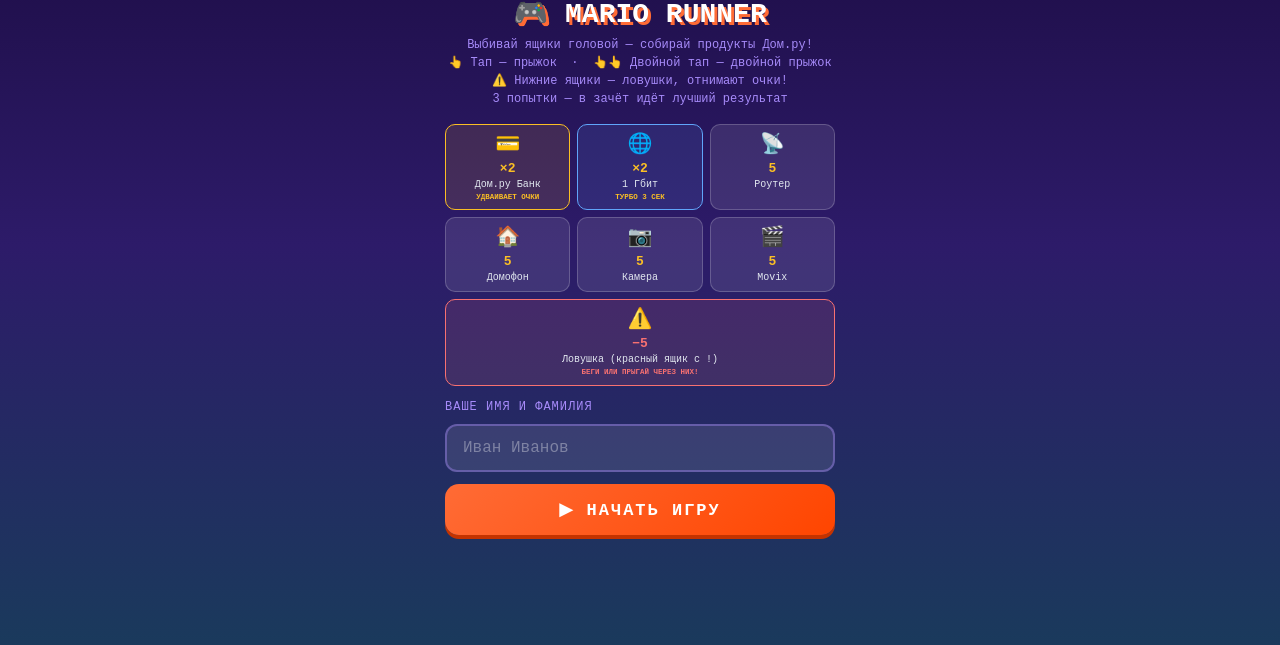
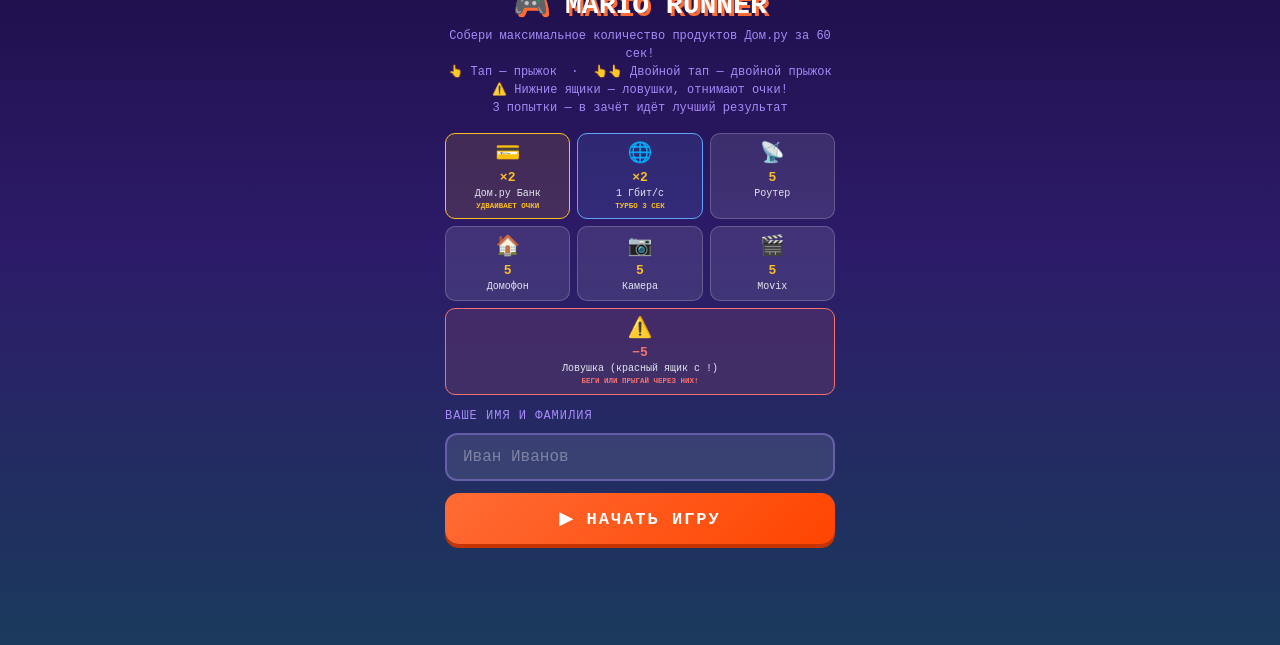
Before and after one commit to antonryabukhin1-web/mario, a plain HTML site: page index.html in a window 1280 px wide. Shown: the part 155-800 px from the top of the page. Drawn offline with Linux system fonts and the light colour scheme.

Commit message:
index.html

```diff
--- a/index.html
+++ b/index.html
@@ -178,7 +178,7 @@
   <div class="logo-domru">ДОМ.РУ</div>
   <div class="game-title">🎮 MARIO RUNNER</div>
   <div class="game-subtitle">
-    Выбивай ящики головой — собирай продукты Дом.ру!<br>
+    Собери максимальное количество продуктов Дом.ру за 60 сек!<br>
     👆 Тап — прыжок &nbsp;·&nbsp; 👆👆 Двойной тап — двойной прыжок<br>
     ⚠️ Нижние ящики — ловушки, отнимают очки!<br>
     3 попытки — в зачёт идёт лучший результат
@@ -194,7 +194,7 @@
     <div class="prize-item sp-blue">
       <span class="prize-icon">🌐</span>
       <div class="prize-pts">×2</div>
-      <div>1 Гбит</div>
+      <div>1 Гбит/с</div>
       <span class="prize-tag">ТУРБО 3 СЕК</span>
     </div>
     <div class="prize-item">
@@ -300,7 +300,7 @@
 // All bonus items shared randomly between normal AND high boxes
 const ALL_ITEMS = [
   { id:'bank',     icon:'💳', name:'Дом.ру Банк',    pts:0,  color:'#fbbf24', special:'double' },
-  { id:'internet', icon:'🌐', name:'Интернет 1 Гбит', pts:0,  color:'#60a5fa', special:'speed'  },
+  { id:'internet', icon:'🌐', name:'Интернет 1 Гбит/с', pts:0,  color:'#60a5fa', special:'speed'  },
   { id:'router',   icon:'📡', name:'Роутер',           pts:5,  color:'#8b5cf6', special:false    },
   { id:'domofon',  icon:'🏠', name:'Домофон',          pts:5,  color:'#34d399', special:false    },
   { id:'cam',      icon:'📷', name:'Камера',            pts:5,  color:'#f59e0b', special:false    },
```
